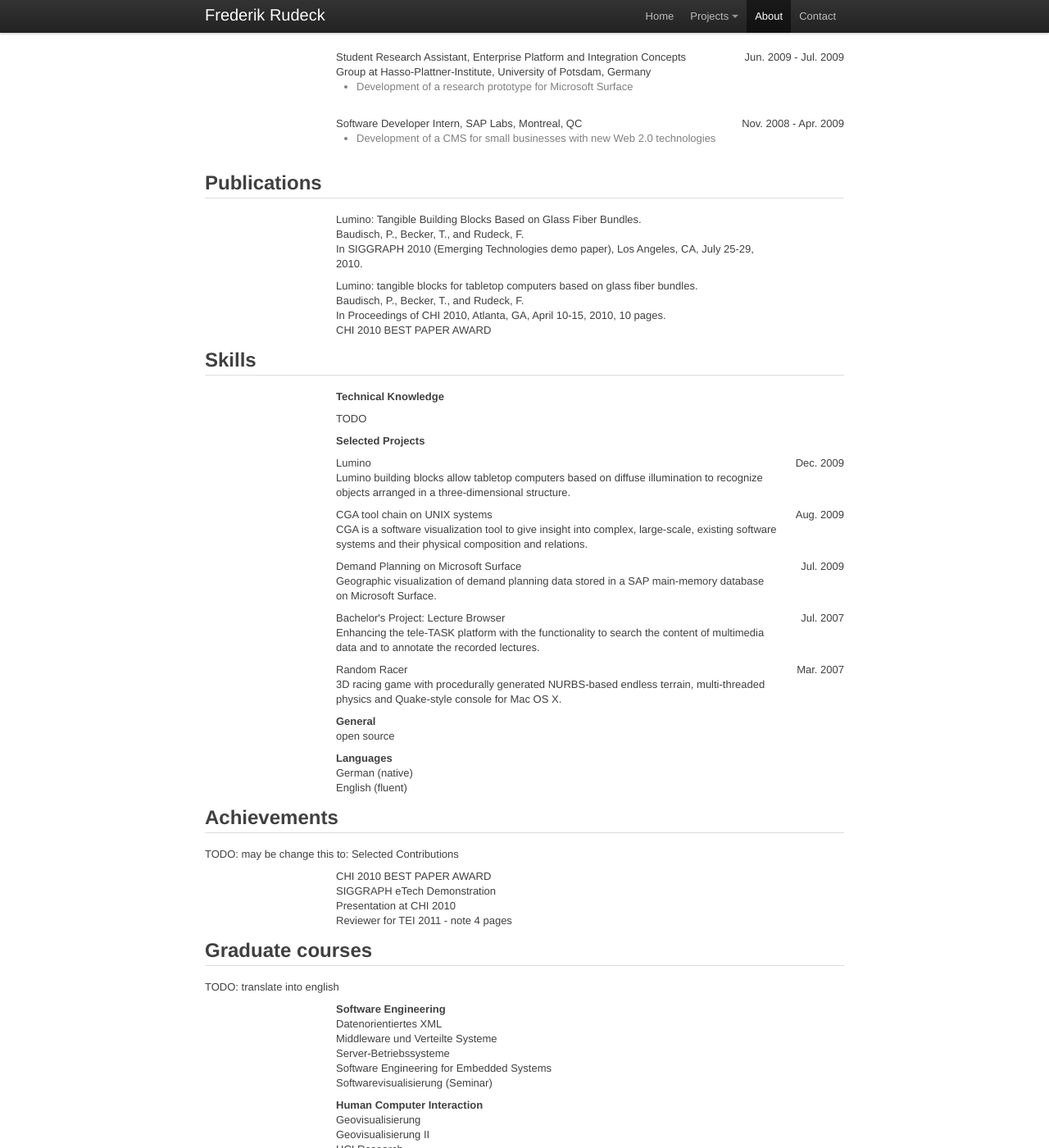
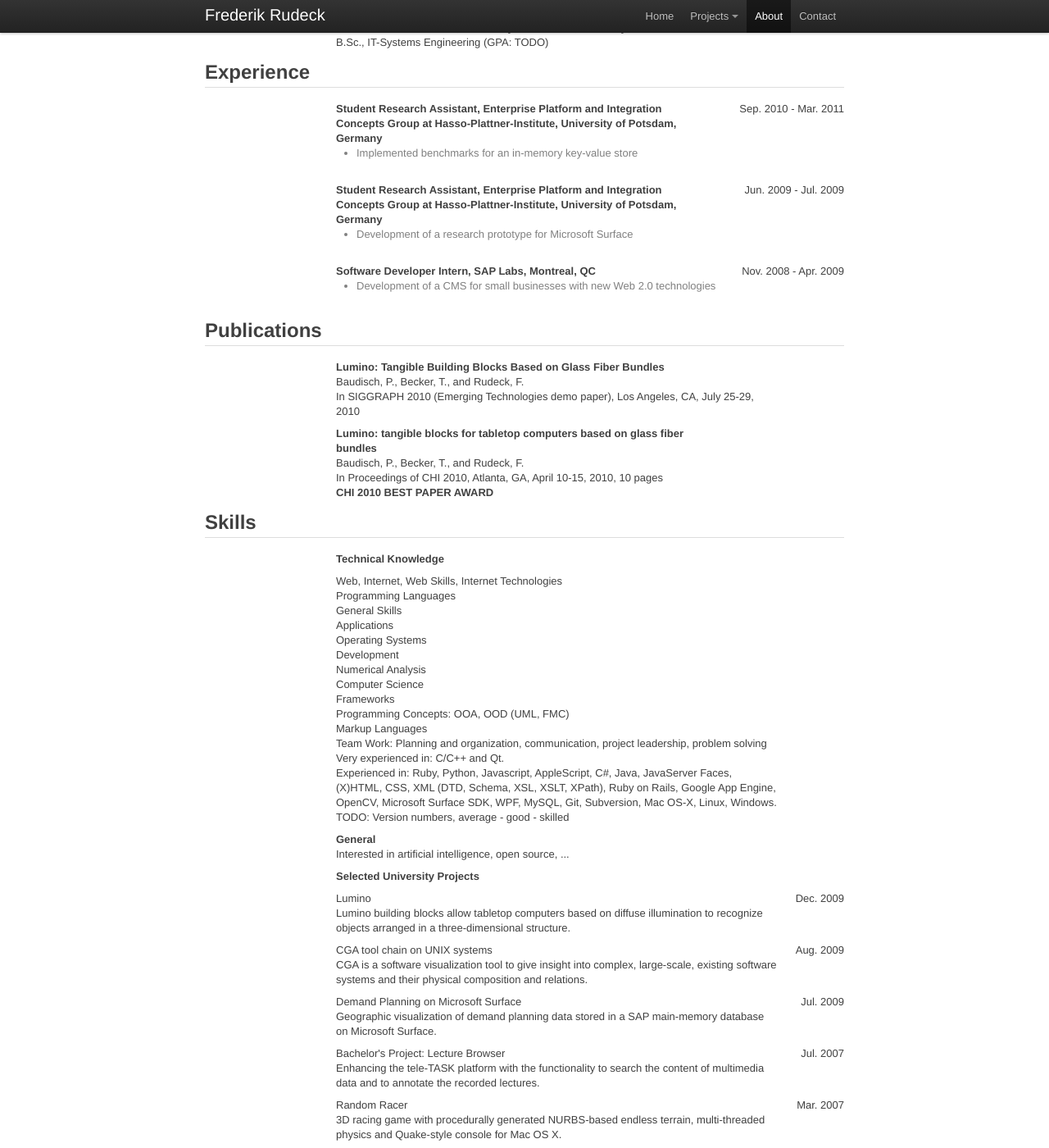
Before and after one commit to polym0rph/polym0rph.github.com, a Jekyll site: the page built from about.html, in a window 1280 px wide and 1400 px high, scrolled down 645 px. Shown: the whole window at 82% size. Built offline with Jekyll 4.4.1, drawn with Linux system fonts in a browser that asks for light colours; Markdown is read by kramdown in place of the engine named in the settings; some of the changed text lies outside the part shown.

Commit message:
Added more content to the about page.

```diff
--- a/about.html
+++ b/about.html
@@ -19,12 +17,46 @@
 <p>I‘m mainly working with C, C++ and C# right now but have experience with Python, Ruby, Flex and Javascript as well. Have a look at my <a href="/projects/">recent projects</a> or at my <a href="https://github.com/polym0rph">github page</a> to see what I am doing.<p>
 
 <div class="page-header">
+	<h2>Contact</h2>
+</div>
+<p>
+	<div class="row">
+		<div class="span7 offset2">
+			<strong>Phone</strong>
+			</br>
+			+49 176 38948410
+		</div>
+	</div>
+</p>
+<p>
+	<div class="row">
+		<div class="span7 offset2">
+			<strong>Email</strong>
+			</br>
+			<a href="mailto:frederik.rudeck@googlemail.com">frederik.rudeck@googlemail.com</a>
+			- <a href="http://keyserver.ubuntu.com:11371/pks/lookup?op=get&search=0x69620F5FF254877F">GPG Public Key</a>
+		</div>
+	</div>
+</p>
+<p>
+	<div class="row">
+		<div class="span7 offset2">
+			<strong>Networks</strong>
+			</br>
+			<a href="http://de.linkedin.com/pub/frederik-rudeck/28/ba8/429">LinkedIn</a> - <a href="https://www.xing.com/profile/Frederik_Rudeck">Xing</a> - <a href="https://github.com/polym0rph">Github</a> - <a href="http://www.twitter.com/polym0rph">Twitter</a>
+		</div>
+	</div>
+</p>
+
+<div class="page-header">
 	<h2>Education</h2>
 </div>
 <p>
 	<div class="row">
 		<div class="span6 offset2">
+			<strong>
 			Hasso-Plattner-Institute, University of Potsdam, Germany
+			</strong>
 		</div>
 		<div class="span2 text-right">
 			2007 - Present
@@ -53,7 +85,9 @@
 <p>
 	<div class="row">
 		<div class="span6 offset2">
+			<strong>
 			Hasso-Plattner-Institute, University of Potsdam, Germany
+			</strong>
 		</div>
 		<div class="span2 text-right">
 			2004 - 2007
@@ -68,13 +102,14 @@
 <div class="page-header">
 	<h2>Experience</h2>
 </div>
-TODO: may be change this to: Internships and Employments During Studies
 <p>
 	<div class="row">
 		<div class="span6 offset2">
+			<strong>
 			Student Research Assistant, Enterprise Platform and Integration
 			Concepts Group at Hasso-Plattner-Institute, University of Potsdam,
 			Germany
+			</strong>
 		</div>
 		<div class="span2 text-right">
 			Sep. 2010 - Mar. 2011
@@ -93,9 +128,11 @@
 <p>
 	<div class="row">
 		<div class="span6 offset2">
+			<strong>
 			Student Research Assistant, Enterprise Platform and Integration
 			Concepts Group at Hasso-Plattner-Institute, University of Potsdam,
 			Germany
+			</strong>
 		</div>
 		<div class="span2 text-right">
 			Jun. 2009 - Jul. 2009
@@ -114,7 +151,9 @@
 <p>
 	<div class="row">
 		<div class="span6 offset2">
+			<strong>
 			Software Developer Intern, SAP Labs, Montreal, QC
+			</strong>
 		</div>
 		<div class="span2 text-right">
 			Nov. 2008 - Apr. 2009
@@ -137,7 +176,9 @@
 <p>
 	<div class="row">
 		<div class="span6 offset2">
-			Lumino: Tangible Building Blocks Based on Glass Fiber Bundles.
+			<strong>
+			Lumino: Tangible Building Blocks Based on Glass Fiber Bundles
+			</strong>
 		</div>
 	</div>
 	<div class="row">
@@ -145,23 +186,25 @@
 			Baudisch, P., Becker, T., and Rudeck, F.
 			</br>
 			In SIGGRAPH 2010 (Emerging Technologies demo paper), Los Angeles,
-			CA, July 25-29, 2010.
+			CA, July 25-29, 2010
 		</div>
 	</div>
 </p>
 <p>
 	<div class="row">
 		<div class="span6 offset2">
+			<strong>
 			Lumino: tangible blocks for tabletop computers based on glass fiber
-			bundles.
+			bundles
+			</strong>
 		</div>
 		<div class="span7 offset2">
 			Baudisch, P., Becker, T., and Rudeck, F.
 			</br>
 			In Proceedings of CHI 2010, Atlanta, GA, April 10-15, 2010, 10
-			pages.
+			pages
 			</br>
-			CHI 2010 BEST PAPER AWARD
+			<strong>CHI 2010 BEST PAPER AWARD</strong>
 		</div>
 	</div>
 </p>
@@ -182,7 +225,53 @@
 <p>
 	<div class="row">
 		<div class="span7 offset2">
-			TODO
+			Web, Internet, Web Skills, Internet Technologies
+			</br>
+			Programming Languages
+			</br>
+			General Skills
+			</br>
+			Applications
+			</br>
+			Operating Systems
+			</br>
+			Development
+			</br>
+			Numerical Analysis
+			</br>
+			Computer Science
+			</br>
+			Frameworks
+			</br>
+			Programming Concepts: OOA, OOD (UML, FMC)
+			</br>
+			Markup Languages
+			</br>
+			Team Work: Planning and organization, communication, project
+			leadership, problem solving
+			</br>
+			Very experienced in:
+			C/C++ and Qt.
+			</br>
+			Experienced in:
+			Ruby, Python, Javascript, AppleScript, C#, Java, JavaServer Faces,
+			(X)HTML, CSS, XML (DTD, Schema, XSL, XSLT, XPath), Ruby on Rails,
+			Google App Engine, OpenCV, Microsoft Surface SDK, WPF, MySQL, Git,
+			Subversion, Mac OS-X, Linux, Windows.
+			</br>
+			TODO: Version numbers, average - good - skilled
+		</div>
+	</div>
+</p>
+<p>
+	<div class="row">
+		<div class="span7 offset2">
+			<strong>General</strong>
+		</div>
+	</div>
+	<div class="row">
+		<div class="span7 offset2">
+			Interested in artificial intelligence, open source, ...
 		</div>
 	</div>
 </p>
@@ -190,7 +279,7 @@
 <p>
 	<div class="row">
 		<div class="span7 offset2">
-			<strong>Selected Projects</strong>
+			<strong>Selected University Projects</strong>
 		</div>
 	</div>
 </p>
@@ -281,18 +370,6 @@
 <p>
 	<div class="row">
 		<div class="span7 offset2">
-			<strong>General</strong>
-		</div>
-	</div>
-	<div class="row">
-		<div class="span7 offset2">
-			open source
-		</div>
-	</div>
-</p>
-<p>
-	<div class="row">
-		<div class="span7 offset2">
 			<strong>Languages</strong>
 		</div>
 	</div>
@@ -318,7 +395,7 @@
 			</br>
 			SIGGRAPH eTech Demonstration
 			</br>
-			Presentation at CHI 2010
+			Presentation / Talk at CHI 2010 in front of ~500 people
 			</br>
 			Reviewer for TEI 2011 - note 4 pages
 		</div>
@@ -328,23 +405,20 @@
 <div class="page-header">
 	<h2>Graduate courses</h2>
 </div>
-
-TODO: translate into english
-
 <p>
 	<div class="row">
 		<div class="span7 offset2">
 			<strong>Software Engineering</strong>
 			</br>
-			Datenorientiertes XML
+			Data-oriented XML
 			</br>
-			Middleware und Verteilte Systeme
+			Middleware and distributed systems
 			</br>
-			Server-Betriebssysteme
+			Server operating systems
 			</br>
-			Software Engineering for Embedded Systems
+			Software engineering for embedded systems
 			</br>
-			Softwarevisualisierung (Seminar)
+			Software visualization
 		</div>
 	</div>
 </p>
@@ -353,13 +427,11 @@
 		<div class="span7 offset2">
 			<strong>Human Computer Interaction</strong>
 			</br>
-			Geovisualisierung
+			Geovisualization I/II
 			</br>
-			Geovisualisierung II
+			HCI research
 			</br>
-			HCI Research
-			</br>
-			Methoden und Konzepte der Visualisierung
+			Methods and concepts of visualization
 		</div>
 	</div>
 </p>
@@ -368,11 +440,11 @@
 		<div class="span7 offset2">
 			<strong>Mobile & Embedded Systems</strong>
 			</br>
-			Betriebssysteme für Embedded Computing
+			Operating systems for embedded computing
 			</br>
-			HCI Research Project
+			HCI research project
 			</br>
-			Modellgetriebene Softwareentwicklung
+			Model-driven software development
 		</div>
 	</div>
 </p>
@@ -383,11 +455,11 @@
 			</br>
 			IT-Entrepreneurship
 			</br>
-			IT-Fallstudien - Was man aus gescheiterten IT-Projekten lernen kann
+			IT case studies - What you can learn from failed IT projects
 			</br>
-			Software- und Internetrecht
+			Software and internet law
 			</br>
-			Unternehmensführung
+			Management
 		</div>
 	</div>
 </p>
```
Also changed, not shown: other parts of about.html (+0 -2 lines).
